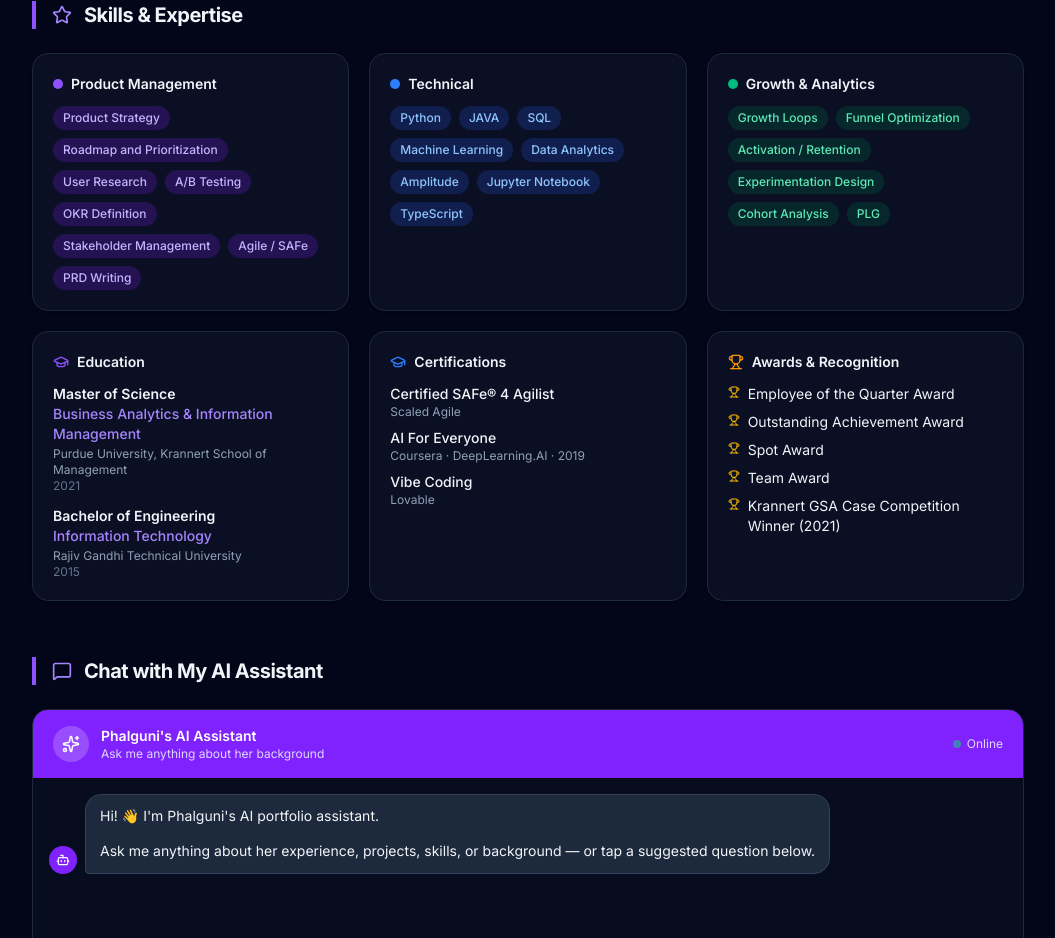
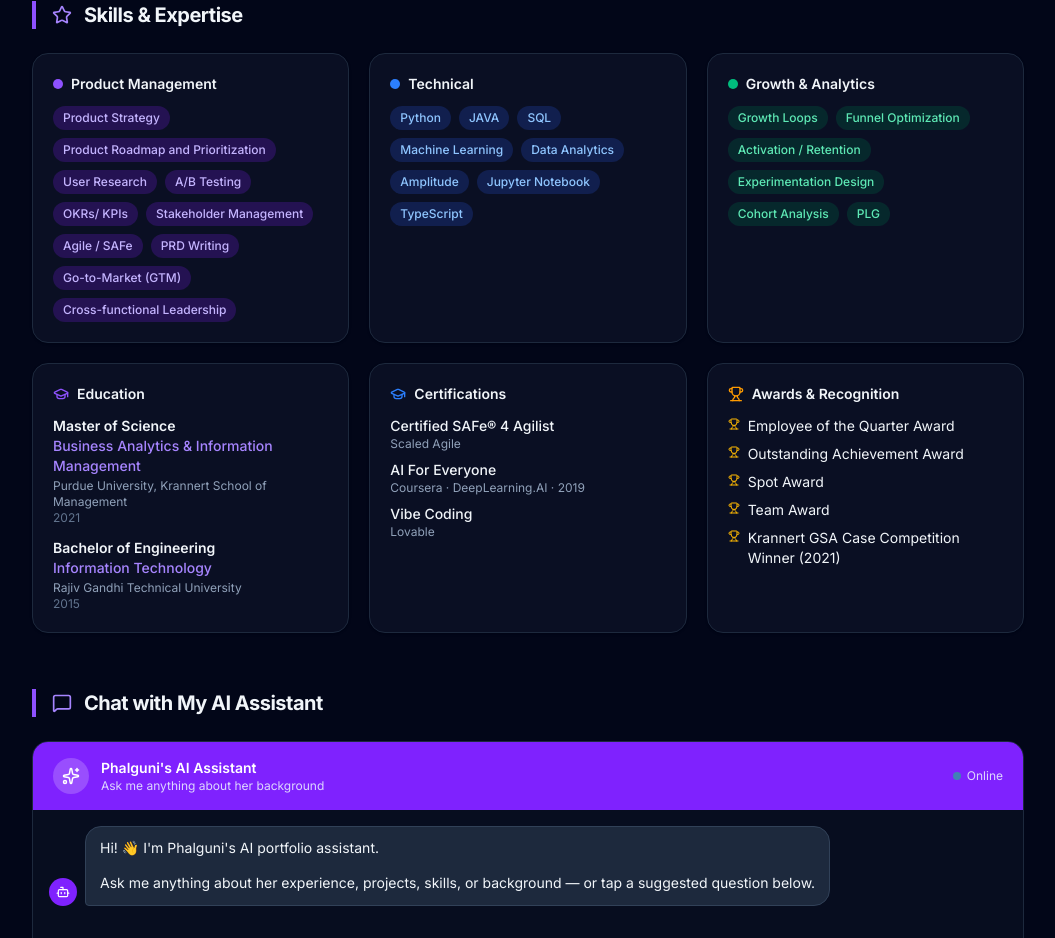
Before and after one commit to pvatsa0903/phalguni-site, a React (Vite) app: page / in a window 1280 px wide. Shown: the part 4400-5338 px from the top of the page, without its empty margins (112-1167 px from the left). Built offline with nearby package versions, Linux system fonts and the light colour scheme.

Commit message:
Update product management items in App.jsx

```diff
--- a/src/App.jsx
+++ b/src/App.jsx
@@ -153,9 +153,9 @@ const skillGroups = [
     label: "Product Management",
     color: "violet",
     items: [
-      "Product Strategy", "Roadmap and Prioritization", "User Research",
-      "A/B Testing", "OKR Definition", "Stakeholder Management",
-      "Agile / SAFe", "PRD Writing",
+      "Product Strategy", "Product Roadmap and Prioritization", "User Research",
+      "A/B Testing", "OKRs/ KPIs", "Stakeholder Management",
+      "Agile / SAFe", "PRD Writing", "Go-to-Market (GTM)", "Cross-functional Leadership"
     ],
   },
   {
```
